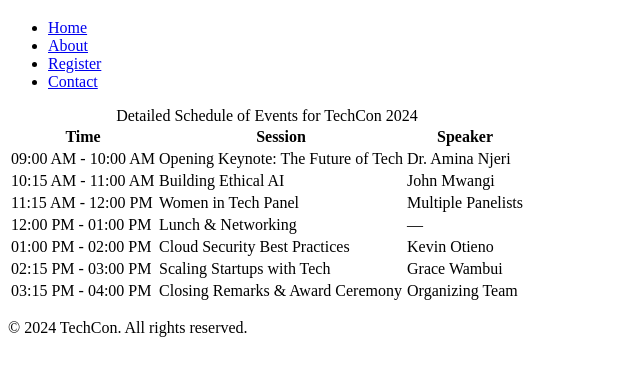
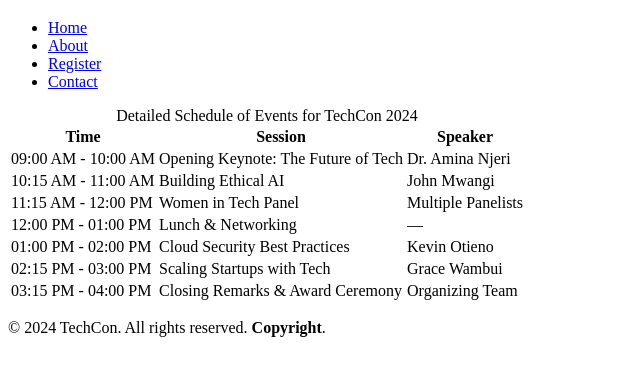
Before and after one commit to fittechjoy/TechCon_HTML, a plain HTML site: page techcon_website/schedule.html in a window 1280 px wide. Shown: the part 61-436 px from the top of the page, without its empty margins (0-640 px from the left). Drawn offline with Linux system fonts and the light colour scheme.

Commit message:
Save changes

```diff
--- a/techcon_website/schedule.html
+++ b/techcon_website/schedule.html
@@ -73,7 +73,7 @@
 
   <!-- Footer -->
   <footer>
-    <p>&copy; 2024 TechCon. All rights reserved.</p>
+    <p>&copy; 2024 TechCon. All rights reserved. <strong>Copyright</strong>.</p>
   </footer>
 
 </body>
```
